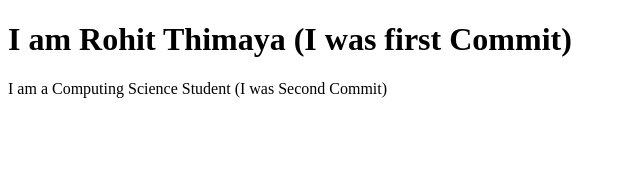
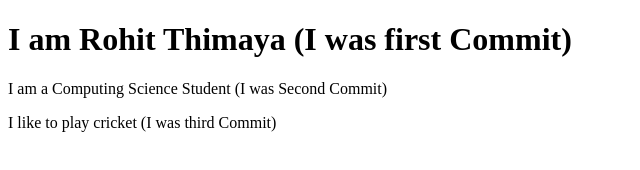
Before and after one commit to Rohitthimaya/git-tut, a plain HTML site: page index.html in a window 1280 px wide. Shown: the whole page, without its empty margins (0-640 px from the left). Drawn offline with Linux system fonts and the light colour scheme.

Commit message:
Third Commit

```diff
--- a/index.html
+++ b/index.html
@@ -8,5 +8,6 @@
 <body>
     <h1>I am Rohit Thimaya (I was first Commit)</h1>
     <p>I am a Computing Science Student (I was Second Commit)</p>
+    <p>I like to play cricket (I was third Commit)</p>
 </body>
 </html>
```
